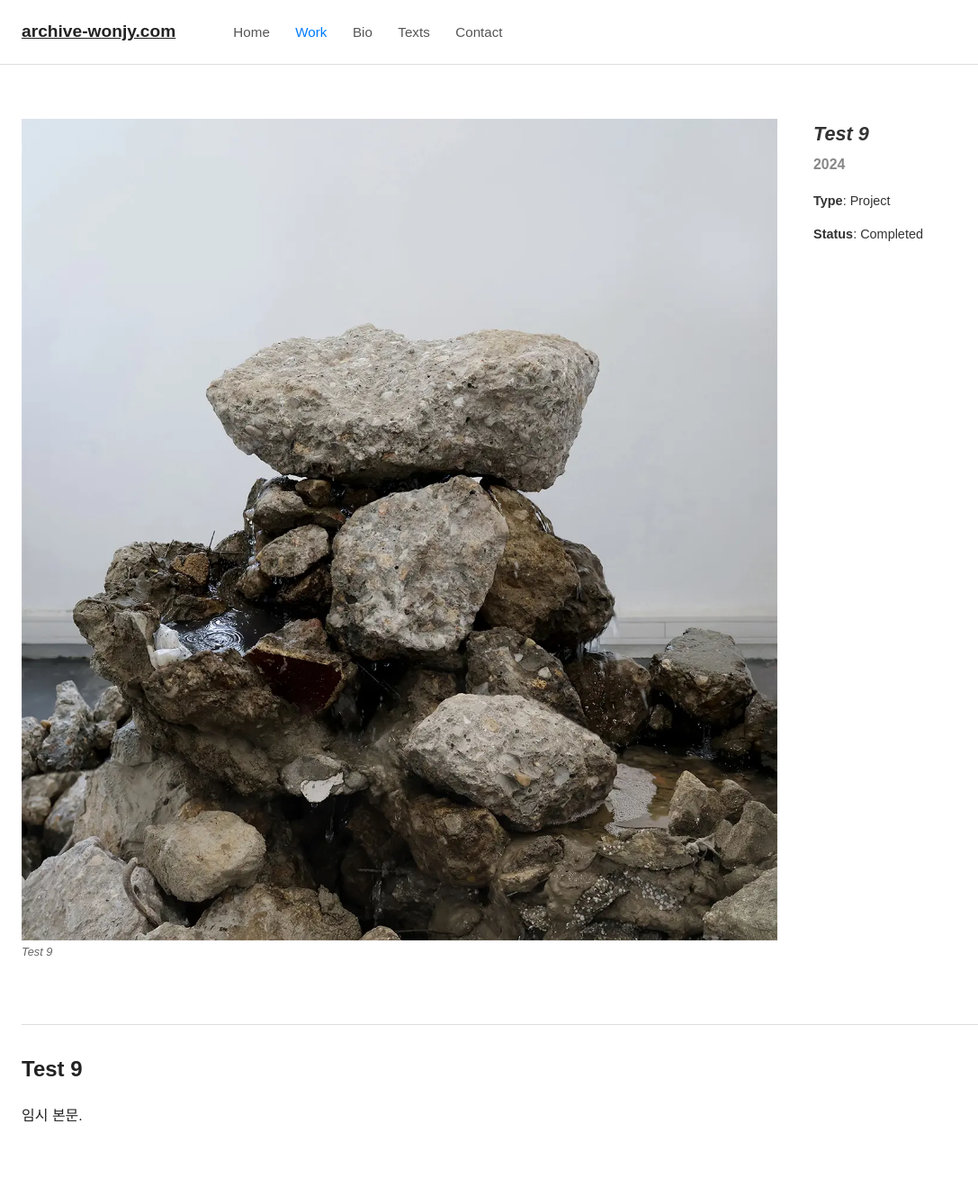
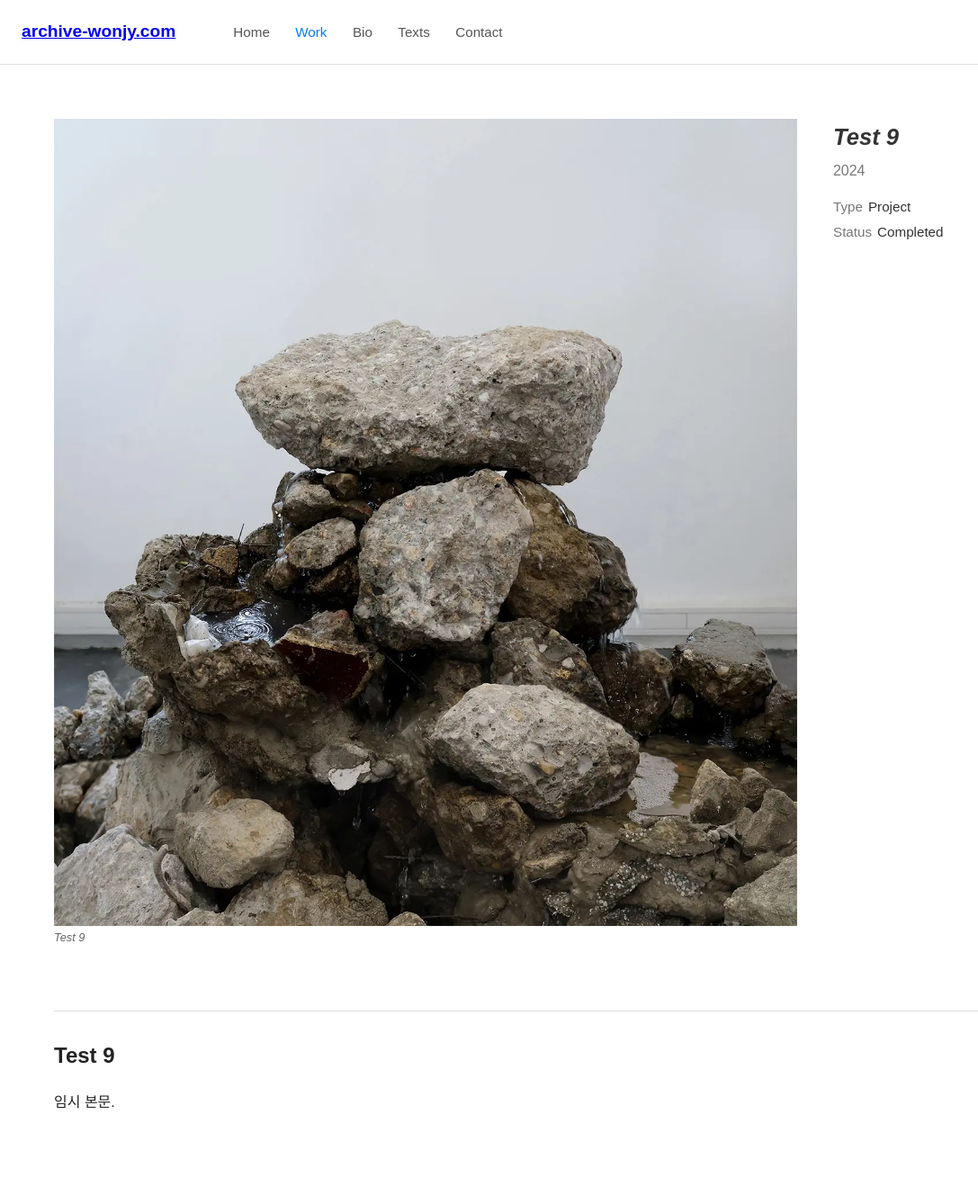
Before and after one commit to Won-Jy/archive-wonjy, a Jekyll site: the page built from work/2024/test-9.md, in a window 1280 px wide. Shown: the whole page at 90% size, without its empty margins (0-1087 px from the left). Built offline with Jekyll 4.4.1, drawn with Linux system fonts in a browser that asks for light colours.

Commit message:
Update work.html

```diff
--- a/_layouts/work.html
+++ b/_layouts/work.html
@@ -10,37 +10,44 @@
 
     /* Header / Nav */
     header.site { display:flex; align-items:center; gap:40px; padding:20px 24px; border-bottom:1px solid var(--border); }
-    .title { font-size:1.2em; font-weight:bold; text-transform: lowercase; }
+    .title { font-size:1.2em; font-weight:600; text-transform: lowercase; }
     nav a { margin-left:24px; text-decoration:none; color:#555; font-size:0.95em; transition: color .2s; }
-    nav a:hover, nav a.active { color: var(--blue); }
+    nav a:hover, nav a.active, nav a[aria-current="page"] { color: var(--blue); }
 
-    /* Main container */
-    main { max-width:1200px; margin:0; padding:60px 40px 60px 24px; }
+    /* Main container – left aligned like other pages */
+    main { max-width:none; margin:0; padding:60px 40px 60px 60px; }
 
     /* Intro (cover + meta) */
     .intro { display:flex; gap:40px; margin-bottom:0; align-items:flex-start; }
-    .intro-image { flex-basis:70%; }
+    .intro-image { flex-basis:70%; min-width:0; }
+    .intro-image figure { margin:0; }
     .intro-image img { width:100%; height:auto; display:block; }
     .intro-image .caption { font-size:0.8em; color:var(--muted); margin-top:3px; margin-bottom:40px; }
 
-    .intro-side { flex:1; font-size:0.95em; color:#333; }
-    .intro-group { font-size:0.95em; color:#333; max-width:100%; }
-    .intro-header h1 { font-size:1.5em; font-style: italic; font-weight:bold; margin:0 0 4px 0; }
-    .intro-header .year { font-size:1.1em; font-weight:bold; color:#888; margin-bottom:16px; }
+    .intro-side { flex:1; min-width:0; font-size:0.95em; color:#333; }
+    .intro-group { max-width:100%; }
+    .intro-header h1 { font-size: clamp(1.4rem, 2vw, 1.8rem); font-style: italic; font-weight:600; margin:0 0 4px 0; }
+    .intro-header .year { font-size:1.05em; font-weight:500; color:#777; margin-bottom:16px; }
+    .meta-row { margin:0 0 4px 0; }
+    .meta-row .label { color:#777; margin-right:6px; }
+    .meta-row .value { color:#333; }
 
     .divider { border:none; border-top:1px solid var(--border); margin:30px 0; }
 
-    /* Links */
-    a { color: inherit; }
-    .text-link { margin-left:8px; text-decoration:none; color: var(--blue); }
-    .text-link:hover { text-decoration: underline; }
+    /* Rich text blocks (summary/description/critique) */
+    .rich p { margin:0 0 1em 0; }
+    .rich a { color: var(--blue); text-decoration:none; }
+    .rich a:hover, .rich a:focus { text-decoration: underline; }
+    .section-title { margin:0 0 8px 0; font-size:1em; color:#555; }
 
-    /* Common content helpers for work pages */
+    /* Work images */
+    figure.work { margin:0; }
     img.work { max-width:70%; height:auto; display:block; margin-bottom:3px; }
     .caption { font-size:0.8em; color: var(--muted); margin-bottom:40px; }
 
     @media (max-width: 768px) {
-      .intro { flex-direction: column; }
+      main { padding:40px 20px; }
+      .intro { flex-direction: column; gap:24px; }
       .intro-image, .intro-side, .intro-group { flex:none; width:100%; max-width:100%; }
       img.work { max-width:100%; }
     }
@@ -53,7 +60,7 @@
     #btBar .copy { color: #888; margin-right: 12px; }
     #btBar a#backToTop { color: var(--blue); text-decoration: none; }
     #btBar a#backToTop:hover { text-decoration: underline; }
-    #btBar a#backToTop:focus { outline: none; }
+    #btBar a#backToTop:focus-visible { outline:2px solid var(--blue); outline-offset:2px; }
   </style>
 </head>
 <body>
@@ -62,7 +69,7 @@
     <div class="title"><a href="/">archive-wonjy.com</a></div>
     <nav>
       <a href="/index.html">Home</a>
-      <a href="/work.html" class="active">Work</a>
+      <a href="/work.html" class="active" aria-current="page">Work</a>
       <a href="/bio.html">Bio</a>
       <a href="/texts.html">Texts</a>
       <a href="/contact.html">Contact</a>
@@ -84,38 +91,101 @@
     {%- endif -%}
 
     <section class="intro">
+      <!-- Left: cover -->
       <div class="intro-image">
         {%- if page.cover -%}
-          <img src="{{ page.cover | relative_url }}" alt="{{ page.title }} cover" loading="lazy" />
-          <div class="caption"><em>{{ page.title }}</em></div>
+          <figure class="cover">
+            <img
+              src="{{ page.cover | relative_url }}"
+              alt="{{ page.title }} cover"
+              loading="lazy" decoding="async"
+              {%- if page.cover_width and page.cover_height -%}
+              width="{{page.cover_width}}" height="{{page.cover_height}}"
+              {%- endif -%}
+              sizes="(max-width:768px) 100vw, 70vw"
+            />
+            {%- if page.cover_caption -%}
+              <figcaption class="caption">{{ page.cover_caption }}</figcaption>
+            {%- else -%}
+              <figcaption class="caption"><em>{{ page.title }}</em></figcaption>
+            {%- endif -%}
+          </figure>
         {%- endif -%}
       </div>
 
+      <!-- Right: meta + text blocks -->
       <aside class="intro-side">
         <div class="intro-group">
           <div class="intro-header">
             <h1>{{ page.title }}</h1>
             {%- if s -%}<div class="year">{{ year_display }}</div>{%- endif -%}
-            {%- if page.type -%}<p><b>Type</b>: {{ page.type }}</p>{%- endif -%}
-            {%- if page.status -%}<p><b>Status</b>: {{ page.status }}</p>{%- endif -%}
+
+            {%- if page.type -%}
+              <p class="meta-row"><span class="label">Type</span><span class="value">{{ page.type }}</span></p>
+            {%- endif -%}
+            {%- if page.status -%}
+              <p class="meta-row"><span class="label">Status</span><span class="value">{{ page.status }}</span></p>
+            {%- endif -%}
             {%- if page.tags and page.tags.size > 0 -%}
-              <p><b>Tags</b>:
-                {%- for t in page.tags -%}
-                  <span>{{ t }}{% unless forloop.last %}, {% endunless %}</span>
-                {%- endfor -%}
+              <p class="meta-row"><span class="label">Tags</span>
+                <span class="value">
+                  {%- for t in page.tags -%}
+                    <span>{{ t }}{% unless forloop.last %}, {% endunless %}</span>
+                  {%- endfor -%}
+                </span>
               </p>
             {%- endif -%}
           </div>
+
+          {%- if page.summary -%}
+            <div class="divider"></div>
+            <div class="rich summary">{{ page.summary | markdownify }}</div>
+          {%- endif -%}
+
+          {%- if page.description -%}
+            <div class="divider"></div>
+            <div class="rich description">{{ page.description | markdownify }}</div>
+          {%- endif -%}
+
+          {%- if page.critique -%}
+            <div class="divider"></div>
+            {%- if page.critique_title -%}
+              <div class="section-title">{{ page.critique_title }}</div>
+            {%- endif -%}
+            <div class="rich critique">{{ page.critique | markdownify }}</div>
+          {%- endif -%}
         </div>
       </aside>
     </section>
 
     <hr class="divider" />
 
-    <!-- Page body from each work file -->
-    <article>
-      {{ content }}
-    </article>
+    <!-- Work images (n items) -->
+    {%- if page.images -%}
+      {%- for img in page.images -%}
+        <figure class="work">
+          <img
+            src="{{ img.src | relative_url }}"
+            alt="{{ img.alt | default: '' }}"
+            class="work"
+            loading="lazy" decoding="async"
+            {%- if img.width and img.height -%}
+            width="{{img.width}}" height="{{img.height}}"
+            {%- endif -%}
+          />
+          {%- if img.caption -%}
+            <figcaption class="caption">{{ img.caption }}</figcaption>
+          {%- endif -%}
+        </figure>
+      {%- endfor -%}
+    {%- endif -%}
+
+    <!-- Optional extra body from md (kept for flexibility) -->
+    {%- if content and content != "" -%}
+      <article class="rich">
+        {{ content }}
+      </article>
+    {%- endif -%}
   </main>
 
   <!-- Floating bar: © + Back to top -->
@@ -127,15 +197,10 @@
   <script>
     (function(){
       const bar = document.getElementById('btBar');
-      const backToTopBtn = document.getElementById('backToTop');
-      const showAfter = 300; // px
-
-      window.addEventListener('scroll', ()=>{
-        bar.style.display = (window.scrollY > showAfter) ? 'flex' : 'none';
-      });
-
-      backToTopBtn.addEventListener('click', (e)=>{
-        e.preventDefault();
+      const btn = document.getElementById('backToTop');
+      const showAfter = 300;
+      window.addEventListener('scroll', ()=>{ bar.style.display = (window.scrollY > showAfter) ? 'flex' : 'none'; });
+      btn.addEventListener('click', (e)=>{ e.preventDefault();
         const reduce = window.matchMedia('(prefers-reduced-motion: reduce)').matches;
         if (reduce) window.scrollTo(0,0); else window.scrollTo({ top:0, behavior:'smooth' });
       });
```
